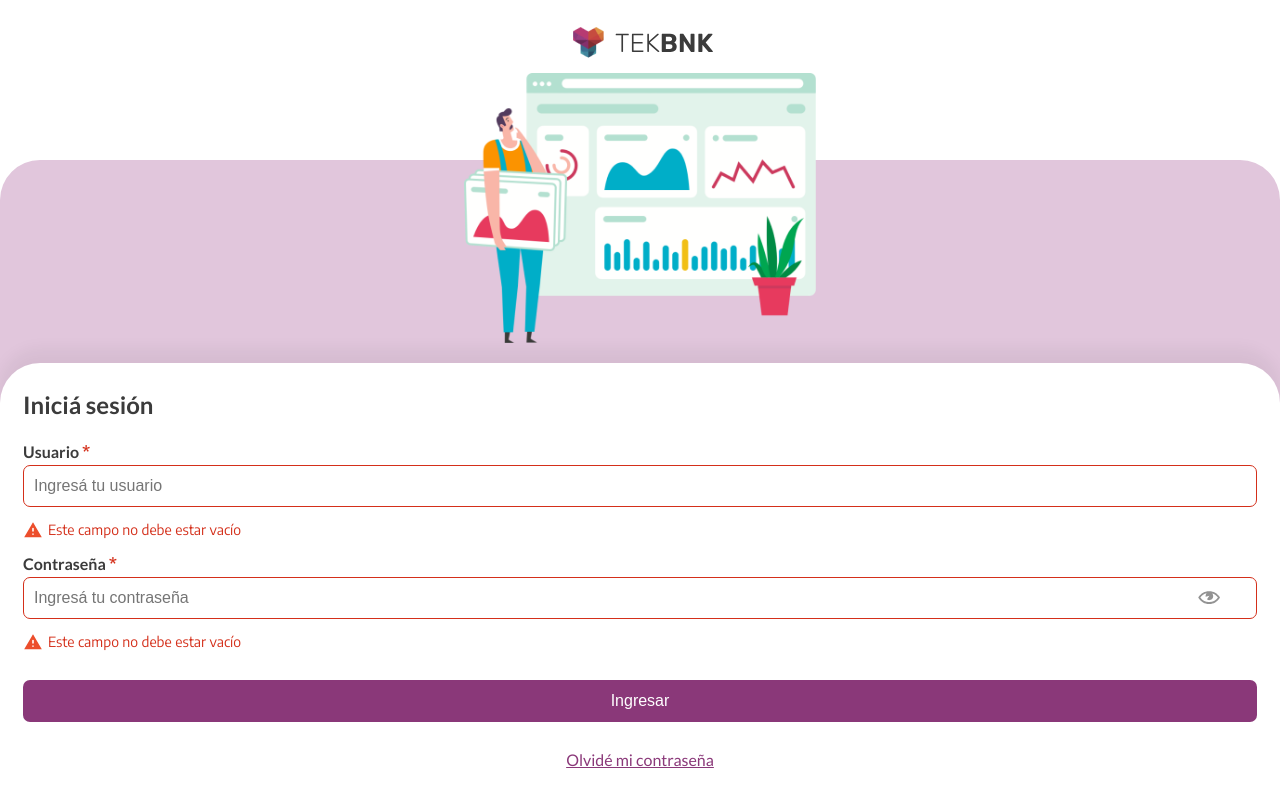
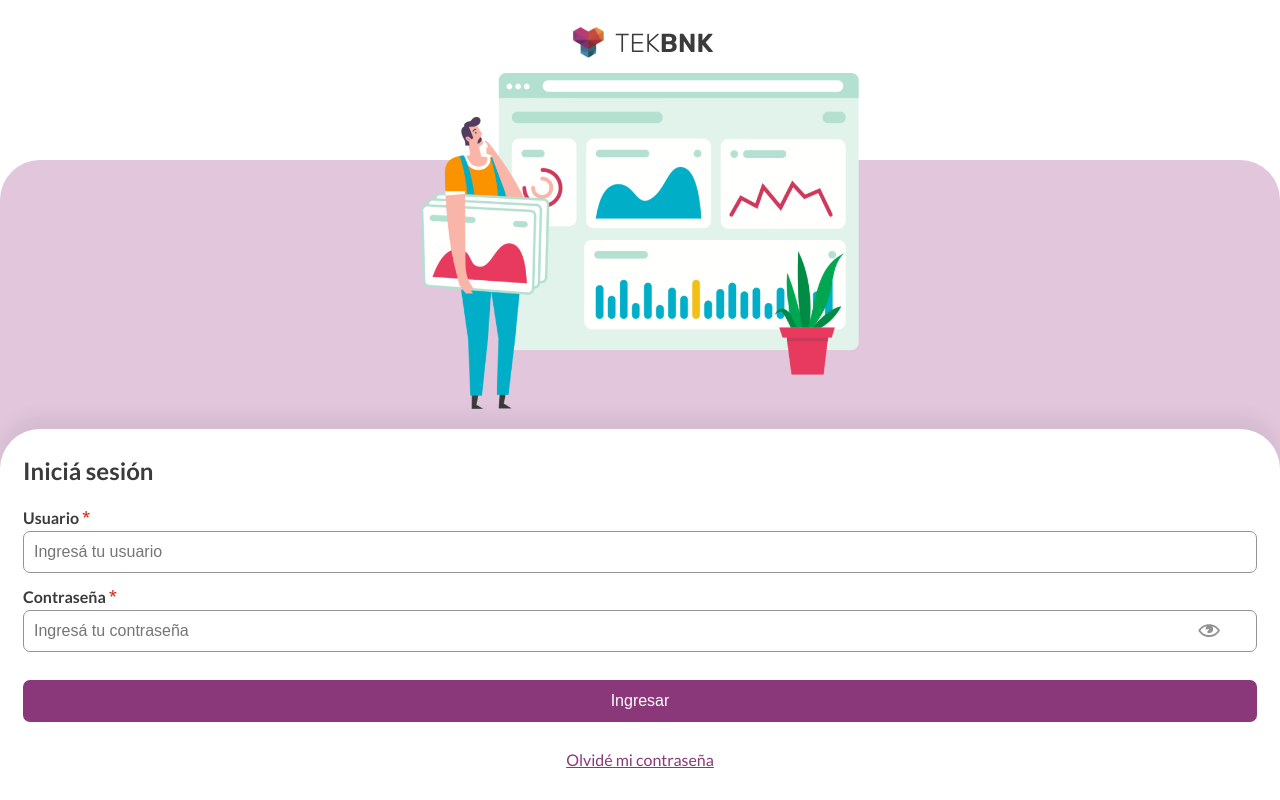
Before and after one commit to merybal/login-app, a React (Create React App) app: page / in a window 1280 px wide. Built offline with nearby package versions, Linux system fonts and the light colour scheme.

Commit message:
error message logic

```diff
--- a/src/components/Common/Input.jsx
+++ b/src/components/Common/Input.jsx
@@ -8,7 +8,12 @@ import { ReactComponent as Warning } from "assets/Warning.svg";
 
 const Input = (props) => {
   const [inputType, setInputType] = useState(props.type);
-  // const [inputValue, setInputValue] = useState("");
+  const [inputValue, setInputValue] = useState("");
+
+  const inputChangeHandler = (event) => {
+    setInputValue(event.target.value);
+    props.onInputChange(event.target.value);
+  };
 
   let eyeIcon = "";
 
@@ -40,29 +45,26 @@ const Input = (props) => {
 
   return (
     <div className={styles["input-container"]}>
-      <label
-        htmlFor={props.id}
-        //   className={`${!isNameValid && styles.invalid}`}
-        className={styles.label}
-      >
+      <label htmlFor={props.id} className={styles.label}>
         {props.label} <span>*</span>
       </label>
       <div className={styles["field-container"]}>
         <input
           id={props.id}
-          //   className={`${!isNameValid && styles.invalid}`}
-          className={`${styles.input} ${styles["error-input"]}`}
+          className={`${styles.input} ${props.error && styles["error-input"]} `}
           type={inputType}
           placeholder={props.placeholder}
-          //   value={enteredName}
-          //   onChange={nameChangeHandler}
+          onChange={inputChangeHandler}
+          value={inputValue}
         />
         {props.type === "password" && eyeIcon}
       </div>
-      <div className={styles["error-message"]}>
-        <Warning alt="warning sign icon" />
-        <strong>Este campo no debe estar vacío</strong>
-      </div>
+      {props.error && (
+        <div className={styles["error-message"]}>
+          <Warning alt="warning sign icon" />
+          <strong>Este campo no debe estar vacío</strong>
+        </div>
+      )}
     </div>
   );
 };
--- a/src/components/LoginForm/LoginForm.jsx
+++ b/src/components/LoginForm/LoginForm.jsx
@@ -1,3 +1,4 @@
+import { useState } from "react";
 import { Link } from "react-router-dom";
 
 import Input from "components/Common/Input";
@@ -8,9 +9,41 @@ import styles from "components/LoginForm/LoginForm.module.scss";
 import { ReactComponent as Warning } from "assets/Warning.svg";
 
 const LoginForm = () => {
+  const [enteredUsername, setEnteredUsername] = useState("");
+  const [enteredPassword, setEnteredPassword] = useState("");
+  const [usernameError, setUsernameError] = useState(false);
+  const [passwordError, setPasswordError] = useState(false);
+
+  const formSubmissionHandler = (event) => {
+    event.preventDefault();
+
+    console.log("submit");
+  };
+
+  const enteredUsernameHandler = (inputValue) => {
+    if (inputValue === "") {
+      setUsernameError(true);
+      return;
+    }
+    setEnteredUsername(inputValue);
+    setUsernameError(false);
+  };
+
+  const enteredPasswordHandler = (inputValue) => {
+    if (inputValue === "") {
+      setPasswordError(true);
+      return;
+    }
+    setEnteredPassword(inputValue);
+    setPasswordError(false);
+  };
+
   return (
     <div className={styles["form-container"]}>
-      <form className={styles["login-container"]}>
+      <form
+        className={styles["login-container"]}
+        onSubmit={formSubmissionHandler}
+      >
         <h1>Iniciá sesión</h1>
         {/* <div className={styles.warning}>
           <Warning alt="warning sign icon" />
@@ -22,12 +55,17 @@ const LoginForm = () => {
             label="Usuario"
             type="text"
             placeholder="Ingresá tu usuario"
+            error={usernameError}
+            onInputChange={enteredUsernameHandler}
           />
           <Input
             id="password"
             label="Contraseña"
             type="password"
             placeholder="Ingresá tu contraseña"
+            error={passwordError}
+            // onInputChange={(event) => validationHandler(event, "password")}
+            onInputChange={enteredPasswordHandler}
           />
         </div>
         <Button text="Ingresar" state="" />
```
Also changed, not shown: 1 other file (tests, documents, lock files or other folders).
